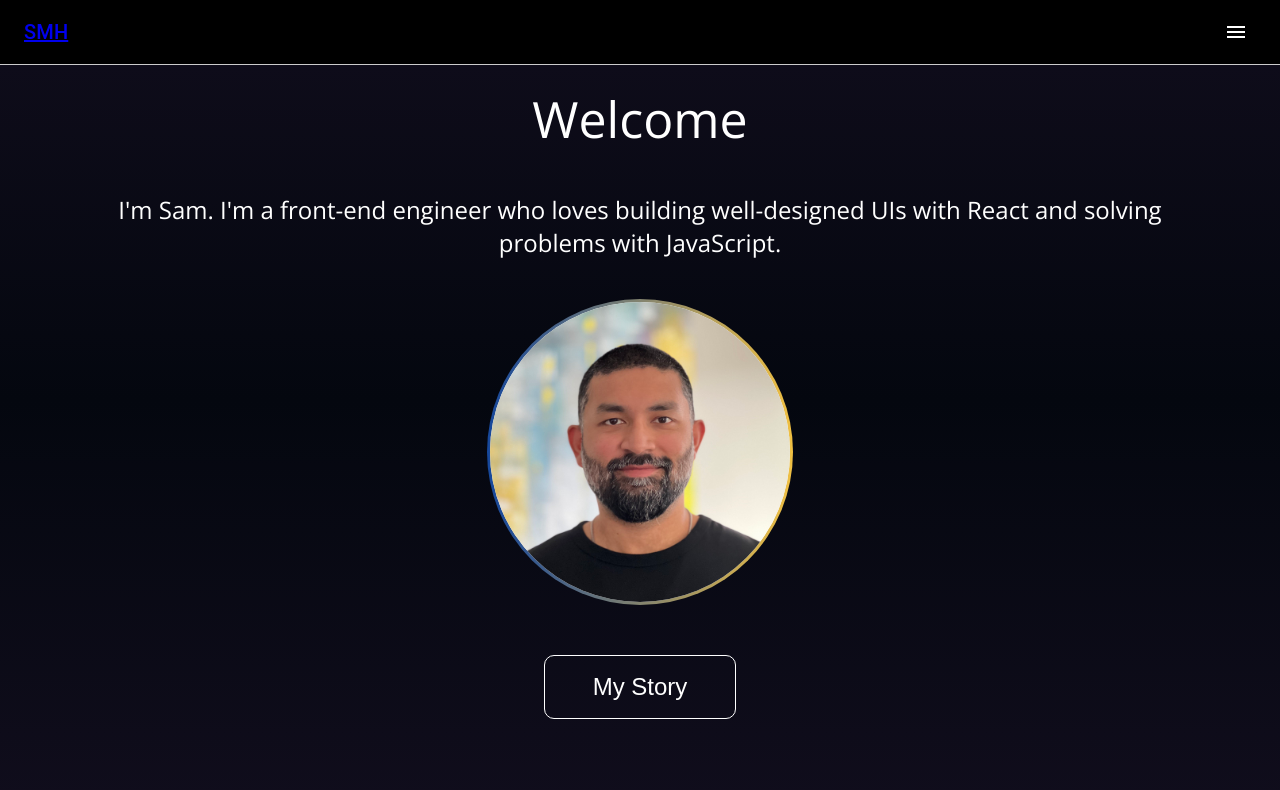
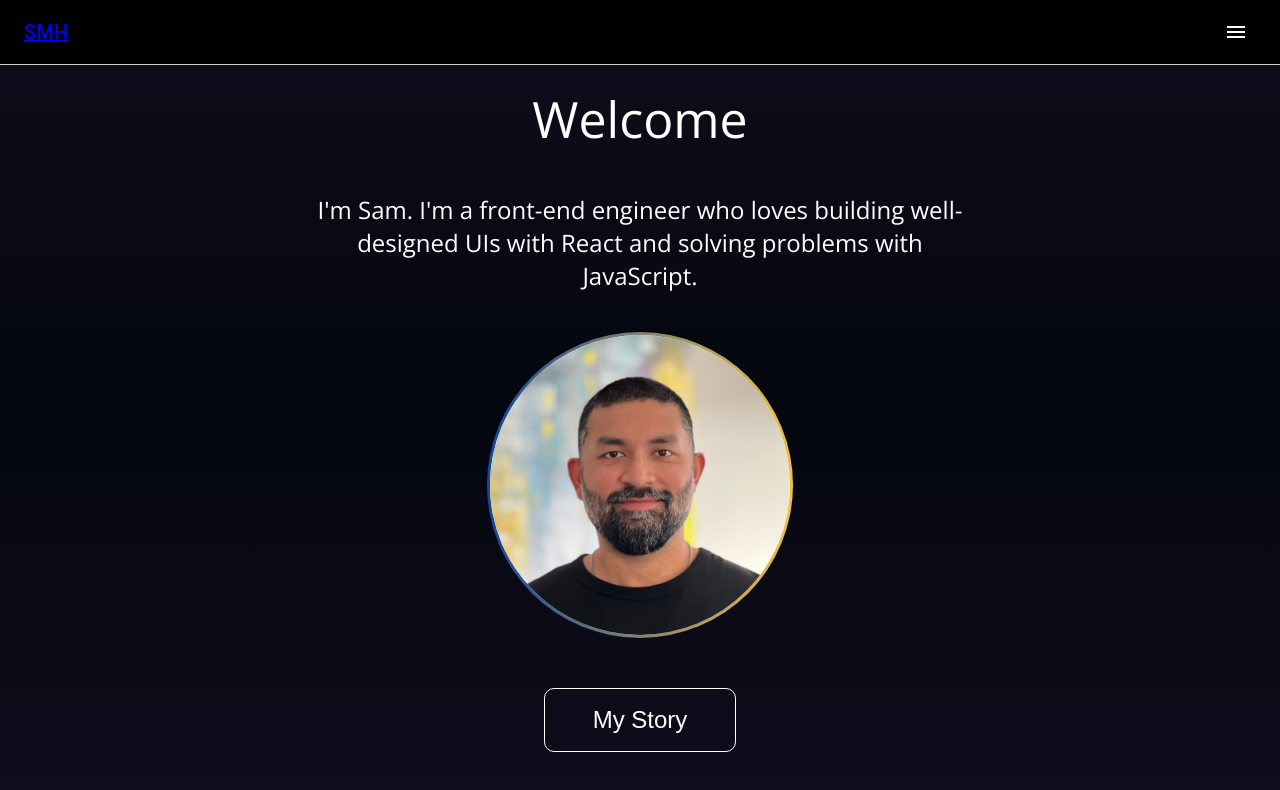
Before and after one commit to Sam-Haider/sam-haider.github.io, a React (Create React App) app: page / in a window 1280 px wide. Shown: the top 790 px of the page. Built offline with nearby package versions, Linux system fonts and the light colour scheme.

Commit message:
Update styling on desktop view for all components

```diff
--- a/src/components/Contact.js
+++ b/src/components/Contact.js
@@ -3,6 +3,11 @@ import { styled } from "@mui/system";
 import { FontAwesomeIcon } from "@fortawesome/react-fontawesome";
 import { faEnvelope } from "@fortawesome/free-solid-svg-icons/faEnvelope";
 import { faLinkedin } from "@fortawesome/free-brands-svg-icons/faLinkedin";
+
+const PageWrapper = styled("div")`
+  max-width: 800px;
+  margin: 0 auto;
+`;
 
 const PageTitleWrapper = styled("div")`
   padding: 20px;
@@ -54,7 +59,7 @@ const Icon = styled(FontAwesomeIcon)`
 
 function Contact() {
   return (
-    <>
+    <PageWrapper>
       <PageTitleWrapper>
         <PageTitle>Contact Me</PageTitle>
       </PageTitleWrapper>
@@ -71,7 +76,7 @@ function Contact() {
           www.linkedin/com/in/sam-m-haider
         </ContactLink>
       </ContactWrapper>
-    </>
+    </PageWrapper>
   );
 }
 
--- a/src/components/Home.js
+++ b/src/components/Home.js
@@ -1,6 +1,11 @@
 import React from "react";
 import { styled } from "@mui/system";
 import { Link } from "react-router-dom";
+
+const PageWrapper = styled("div")`
+  max-width: 800px;
+  margin: 0 auto;
+`;
 
 const Image = styled("img")`
   width: 300px;
@@ -64,7 +69,7 @@ const StyledButton = styled("button")`
 
 function Home() {
   return (
-    <>
+    <PageWrapper>
       <WelcomeWrapper>
         <Welcome>Welcome</Welcome>
       </WelcomeWrapper>
@@ -85,7 +90,7 @@ function Home() {
           <StyledButton>My Story</StyledButton>
         </Link>
       </ButtonWrapper>
-    </>
+    </PageWrapper>
   );
 }
 
--- a/src/components/MyProjects.js
+++ b/src/components/MyProjects.js
@@ -1,6 +1,11 @@
 import React from "react";
 import { styled } from "@mui/system";
 import { Link } from "react-router-dom";
+
+const PageWrapper = styled("div")`
+  max-width: 800px;
+  margin: 0 auto;
+`;
 
 const PageTitleWrapper = styled("div")`
   padding: 20px;
@@ -75,7 +80,7 @@ const StyledButton = styled("button")`
 
 function MyProjects() {
   return (
-    <>
+    <PageWrapper>
       <PageTitleWrapper>
         <PageTitle>My Projects</PageTitle>
       </PageTitleWrapper>
@@ -108,7 +113,7 @@ function MyProjects() {
           <StyledButton>My Tutorials</StyledButton>
         </Link>
       </ButtonWrapper>
-    </>
+    </PageWrapper>
   );
 }
 
--- a/src/components/MyStory.js
+++ b/src/components/MyStory.js
@@ -1,12 +1,18 @@
 import React from "react";
 import { styled } from "@mui/system";
 import { Link } from "react-router-dom";
+
+const PageWrapper = styled("div")`
+  max-width: 800px;
+  margin: 0 auto;
+`;
 
 const PageTitleWrapper = styled("div")`
   padding: 20px;
   display: flex;
   justify-content: left;
 `;
+
 const PageTitle = styled("div")`
   color: white;
   font-size: 40px;
@@ -61,7 +67,7 @@ const StyledButton = styled("button")`
 
 function MyStory() {
   return (
-    <>
+    <PageWrapper>
       <PageTitleWrapper>
         <PageTitle>My Story</PageTitle>
       </PageTitleWrapper>
@@ -127,7 +133,7 @@ function MyStory() {
           <StyledButton>My Projects</StyledButton>
         </Link>
       </ButtonWrapper>
-    </>
+    </PageWrapper>
   );
 }
 
--- a/src/components/MyTutorials.js
+++ b/src/components/MyTutorials.js
@@ -1,6 +1,11 @@
 import React from "react";
 import { styled } from "@mui/system";
 import { Link } from "react-router-dom";
+
+const PageWrapper = styled("div")`
+  max-width: 800px;
+  margin: 0 auto;
+`;
 
 const PageTitleWrapper = styled("div")`
   padding: 20px;
@@ -78,7 +83,7 @@ const StyledButton = styled("button")`
 
 function MyVideos() {
   return (
-    <>
+    <PageWrapper>
       <PageTitleWrapper>
         <PageTitle>My Tutorials</PageTitle>
       </PageTitleWrapper>
@@ -110,7 +115,7 @@ function MyVideos() {
           <StyledButton>Get In Touch</StyledButton>
         </Link>
       </ButtonWrapper>
-    </>
+    </PageWrapper>
   );
 }
 
```
